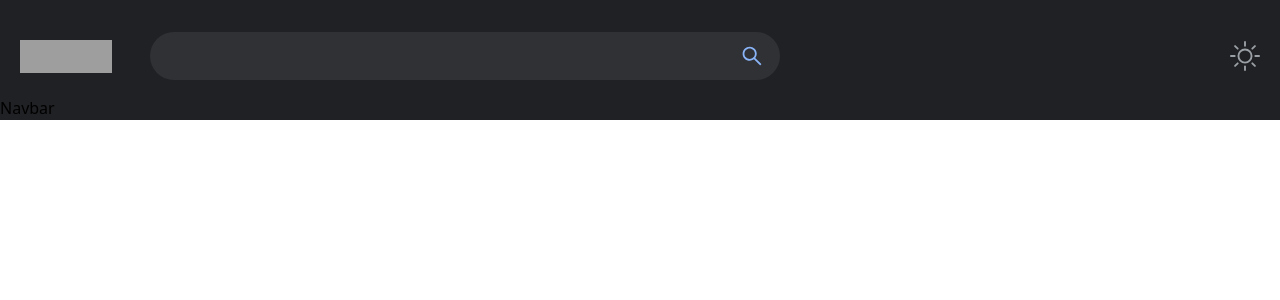
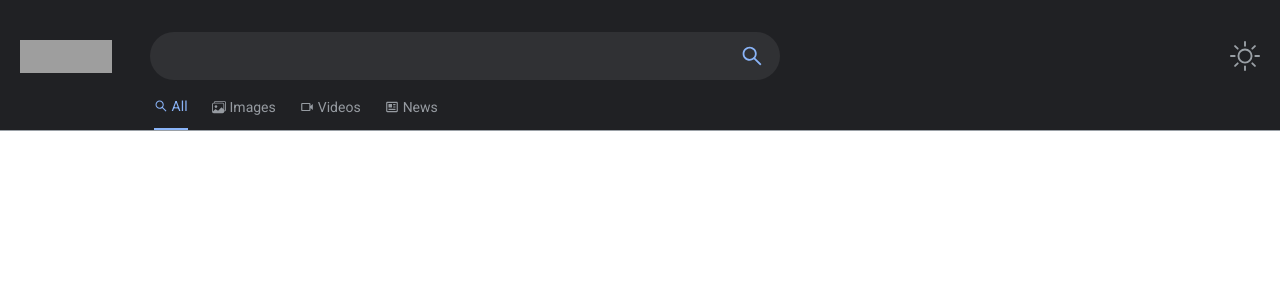
Before and after one commit to juanangelaalma/gulugulu, a React (Create React App) app: page / in a window 1280 px wide. Shown: the top 300 px of the page. Built offline with nearby package versions, Linux system fonts and the light colour scheme; grey boxes are pictures that could not be loaded.

Commit message:
create navbar

```diff
--- a/src/components/Navbar.js
+++ b/src/components/Navbar.js
@@ -1,8 +1,26 @@
 import React from 'react'
+import { BsImages } from 'react-icons/bs'
+import { AiOutlineSearch } from 'react-icons/ai'
+import { BiVideo, BiNews } from 'react-icons/bi'
 
 const Navbar = () => {
   return (
-    <div>Navbar</div>
+    <nav className='w-full'>
+      <ul className='w-full flex space-x-6 overflow-x-auto'>
+        <li className='text-dark-link border-b-2 border-dark-link cursor-pointer text-sm flex items-center space-x-1 pb-3'>
+          <AiOutlineSearch /> <span>All</span>
+        </li>
+        <li className='text-dark-gray cursor-pointer text-sm flex items-center space-x-1 pb-3'>
+          <BsImages /> <span>Images</span>
+        </li>
+        <li className='text-dark-gray cursor-pointer text-sm flex items-center space-x-1 pb-3'>
+          <BiVideo /> <span>Videos</span>
+        </li>
+        <li className='text-dark-gray cursor-pointer text-sm flex items-center space-x-1 pb-3'>
+          <BiNews /> <span>News</span>
+        </li>
+      </ul>
+    </nav>
   )
 }
 
--- a/src/containers/Header.js
+++ b/src/containers/Header.js
@@ -19,7 +19,7 @@ const Header = () => {
           {/* <BsMoon size={30} /> */}
         </div>
       </div>
-      <div>
+      <div className='px-5 md:pl-[12%] border-b border-dark-gray-second'>
         <Navbar />
       </div>
     </div>
--- a/src/index.css
+++ b/src/index.css
@@ -1,3 +1,5 @@
+@import url('https://fonts.googleapis.com/css2?family=Roboto:ital,wght@0,100;0,300;0,400;0,500;0,700;1,100;1,300;1,400&display=swap');
+
 @tailwind base;
 @tailwind components;
 @tailwind utilities;
--- a/tailwind.config.js
+++ b/tailwind.config.js
@@ -10,9 +10,13 @@ module.exports = {
       'dark-second': '#303134',
       'dark-link': '#8AB4F8',
       'dark-white': '#E8EAED',
-      'dark-gray': '#8DC1C6',
+      'dark-gray': '#969ba1',
       'dark-gray-second': '#9AA0A6',
-    }
+    },
+    fontFamily: {
+      sans: [ 'Roboto', 'sans-serif' ],
+      serif: [ 'Roboto Slab', 'serif' ],
+    },
   },
   plugins: [],
 }
```
